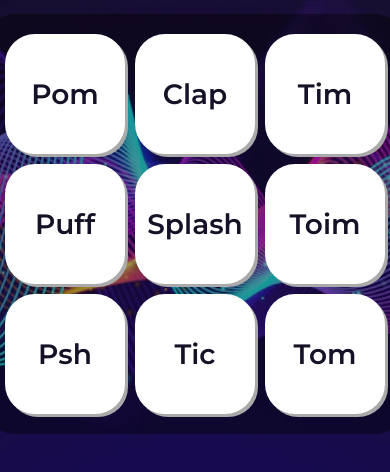
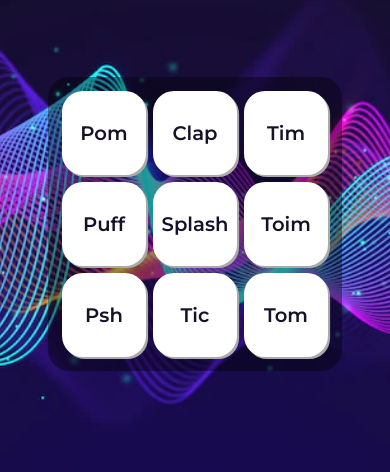
Before and after one commit to LaissaSaraiva/alura-midi, a plain HTML site: page index.html in a window 390 px wide. Shown: the part 228-700 px from the top of the page. Drawn offline with Linux system fonts and the light colour scheme.

Commit message:
feat: inclusão de responsividade

```diff
--- a/css/estilos.css
+++ b/css/estilos.css
@@ -74,3 +74,9 @@ h1 {
 .tecla:active:focus {
   box-shadow: 3px 3px 0 var(--azul-claro) inset, 1px 1px 10px var(--rosa);
 }
+
+@media (max-width: 430px) {
+  .teclado {
+    transform: scale(0.7);
+  }
+}
```
Also changed, not shown: index.html (+1 -1 lines).
